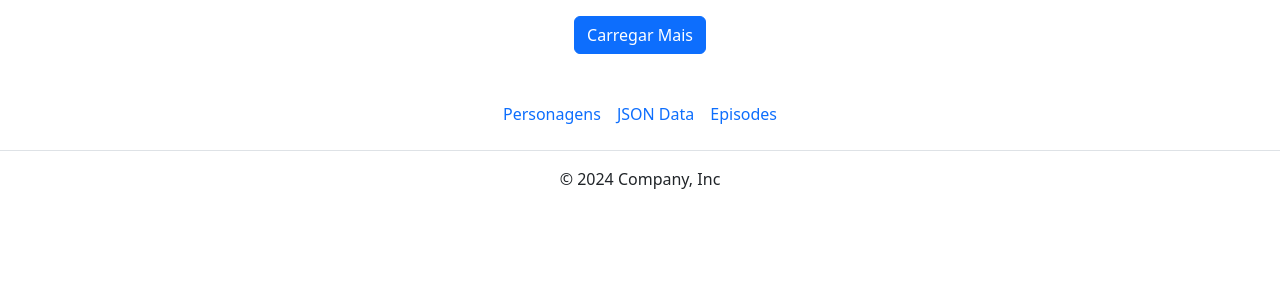
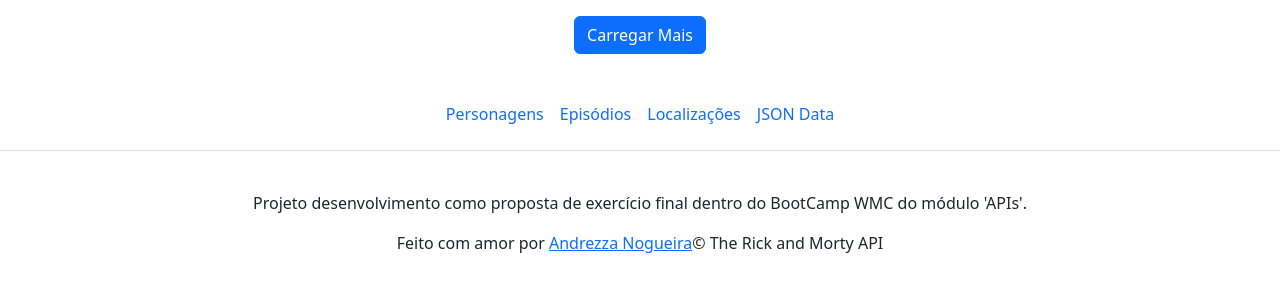
Before and after one commit to Andiichi/Desafio_API_Rick_and_Morty, a Flask app: page / in a window 1280 px wide. Shown: the part 56-356 px from the top of the page. Run offline with Flask 3, Linux system fonts and the light colour scheme; data that the repository does not hold is empty.

Commit message:
Update footer.html
adicionado link da pagina "localizações" e mais infos do rodapé

```diff
--- a/templates/footer.html
+++ b/templates/footer.html
@@ -1,10 +1,12 @@
-
 <!-- Footer -->
 <footer class="py-3 my-4">
     <ul class="nav justify-content-center border-bottom pb-3 mb-3">
       <li class="nav-item"><a href="#" class="nav-link px-2 text-body-secondary">Personagens</a></li>
+      <li class="nav-item"><a href="#" class="nav-link px-2 text-body-secondary">Episódios</a></li>
+      <li class="nav-item"><a href="#" class="nav-link px-2 text-body-secondary">Localizações</a></li>
       <li class="nav-item"><a href="#" class="nav-link px-2 text-body-secondary">JSON Data</a></li>
-      <li class="nav-item"><a href="#" class="nav-link px-2 text-body-secondary">Episodes</a></li>
     </ul>
-    <p class="text-center text-body-secondary">&copy; 2024 Company, Inc</p>
+    <br>
+    <p class="text-center text-body-title" >Projeto desenvolvimento como proposta de exercício final dentro do BootCamp WMC do módulo 'APIs'.</p>
+    <p class="text-center text-body-secondary">Feito com amor por <a href="http://">Andrezza Nogueira</a>&copy; The Rick and Morty API</p>
   </footer>
```
